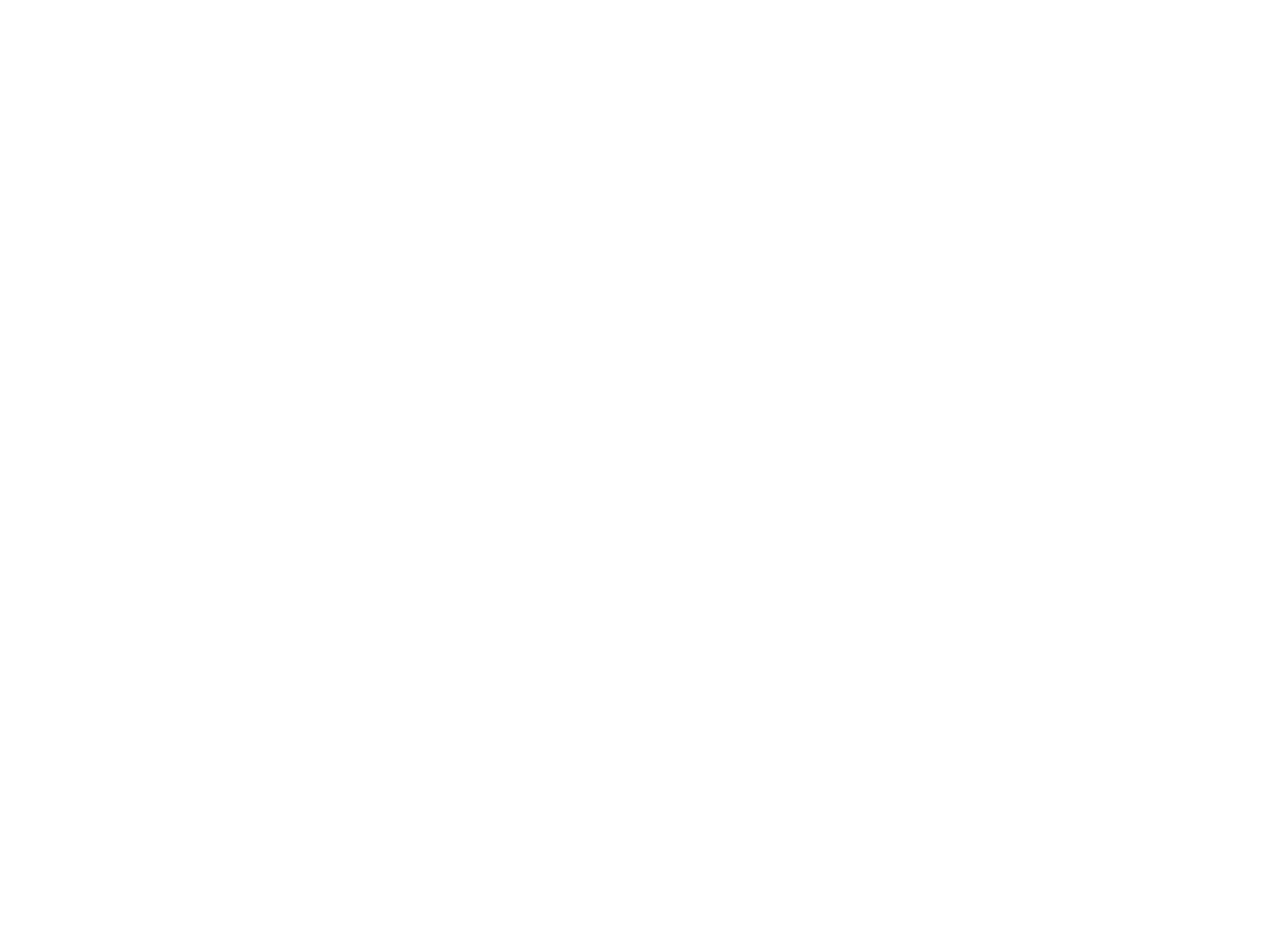
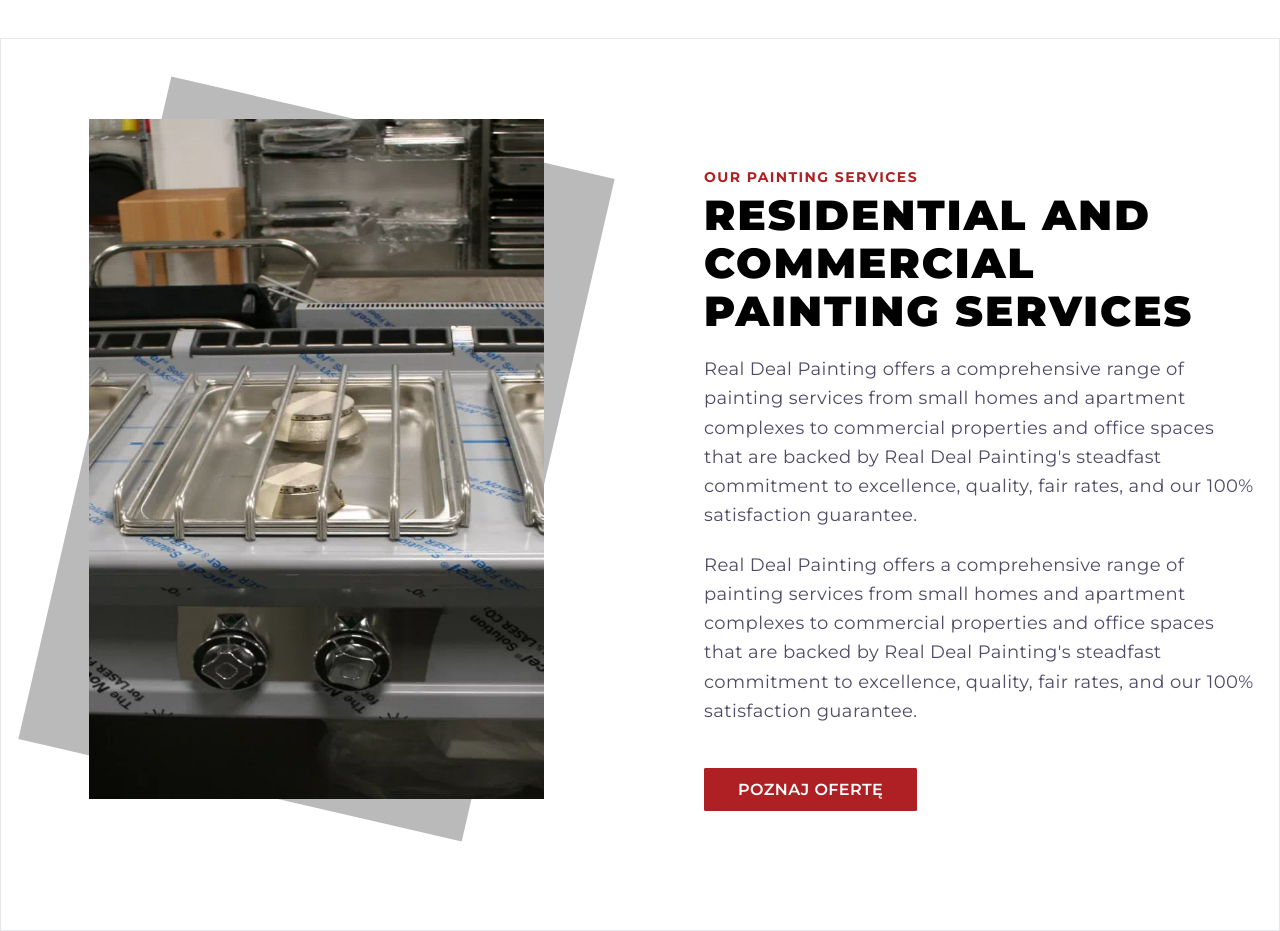
Before and after one commit to marekgacekdev45/bentto, a Next.js app: page / in a window 1280 px wide. Shown: the part 1716-2647 px from the top of the page. Before the commit the page ends 1682 px from the top, so only its background shows below. Built offline with nearby package versions, Linux system fonts and the light colour scheme.

Commit message:
create template of second about section

```diff
--- a/app/(root)/page.tsx
+++ b/app/(root)/page.tsx
@@ -1,13 +1,13 @@
-import About from "@/components/home/about";
-import Hero from "@/components/home/hero";
+import Hero from '@/components/home/hero'
+import About from '@/components/home/about'
+import AboutSecond from '@/components/home/about-second'
 
 export default function Home() {
-
-
-    return (
-        <>
-      <Hero/>
-      <About/>
-        </>
-    );
+	return (
+		<>
+			<Hero />
+			<About />
+			<AboutSecond />
+		</>
+	)
 }
--- a/app/globals.css
+++ b/app/globals.css
@@ -19,7 +19,7 @@
 	}
 
 	.preheading{
-		@apply uppercase font-bold tracking-widest text-secondary-400
+		@apply text-sm uppercase font-bold tracking-widest text-secondary-400
 	}
 
 	.heading {
--- a/app/layout.tsx
+++ b/app/layout.tsx
@@ -1,8 +1,8 @@
 import type { Metadata } from 'next'
-import { Inter } from 'next/font/google'
+import { Montserrat } from 'next/font/google'
 import './globals.css'
 
-const inter = Inter({
+const montserrat = Montserrat({
 	weight: ['100', '200', '300', '400', '500', '600', '700', '800', '900'],
 	subsets: ['latin'],
 })
@@ -20,7 +20,7 @@ export default function RootLayout({
 }>) {
 	return (
 		<html lang='pl'>
-			<body className={`${inter.className}  antialiased `}>{children}</body>
+			<body className={`${montserrat.className}  antialiased `}>{children}</body>
 		</html>
 	)
 }
--- /dev/null
+++ b/components/home/about-second.tsx
@@ -0,0 +1,52 @@
+import React from 'react'
+import Button from '../button'
+
+import AboutImage from '@/public/images/bentto_3.webp'
+
+import Image from 'next/image'
+
+const AboutSecond = () => {
+	return (
+		<section className='  border pt-20 pb-20 '>
+            <div className='wrapper'>
+                <div className='grid grid-cols-1 lg:grid-cols-2 gap-12 lg:gap-32 2xl:gap-20 '>
+
+
+				<div className='relative max-w-[520px] h-[500px] max-h-[680px] mx-8 lg:ml-16 lg:h-full'>
+					<div className='absolute w-full h-full rotate-[10deg] lg:rotate-[13deg] bg-primary-800 top-0 left-0'></div>
+					<Image
+						src={AboutImage}
+						alt='2'
+						width={600}
+						height={714}
+						quality={90}
+						className='h-full relative z-10 object-cover'
+					/>
+				</div>
+
+
+			<div className='flex flex-col justify-start items-start mx-auto text-left space-y-1 py-12'>
+				<span className='preheading'>Our painting services</span>
+				<h2 className='heading '>Residential And Commercial Painting Services</h2>
+				<p className='leading-relaxed text-lg pt-4'>
+					Real Deal Painting offers a comprehensive range of painting services from small homes and apartment complexes
+					to commercial properties and office spaces that are backed by Real Deal Painting's steadfast commitment to
+					excellence, quality, fair rates, and our 100% satisfaction guarantee.
+				</p>
+				<p className='leading-relaxed text-lg pt-4'>
+					Real Deal Painting offers a comprehensive range of painting services from small homes and apartment complexes
+					to commercial properties and office spaces that are backed by Real Deal Painting's steadfast commitment to
+					excellence, quality, fair rates, and our 100% satisfaction guarantee.
+				</p>
+				<div className='pt-12'>
+					<Button href='/oferta' label='Poznaj ofertę' />
+				</div>
+			</div>
+
+            </div>
+            </div>
+		</section>
+	)
+}
+
+export default AboutSecond
--- a/tailwind.config.ts
+++ b/tailwind.config.ts
@@ -20,6 +20,7 @@ export default {
 					'200': '#ffffff',
 					'400': '#f7f7f7',
 					'600': '#efefef',
+					'800': '#bababa',
 				},
 				secondary: {
 					200: '#b5453f',
```
